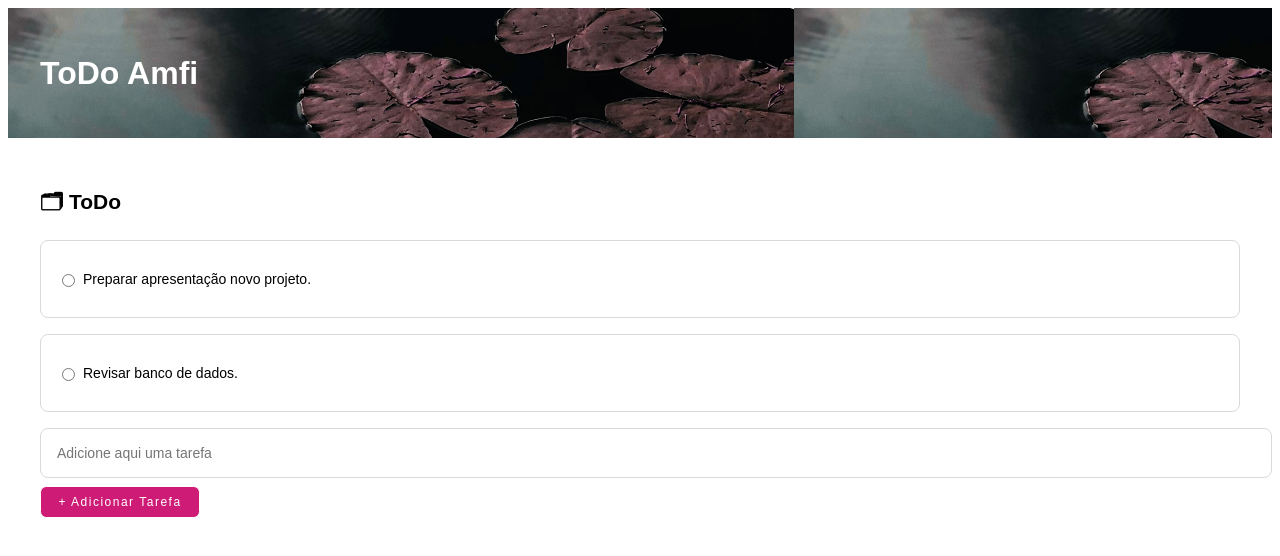
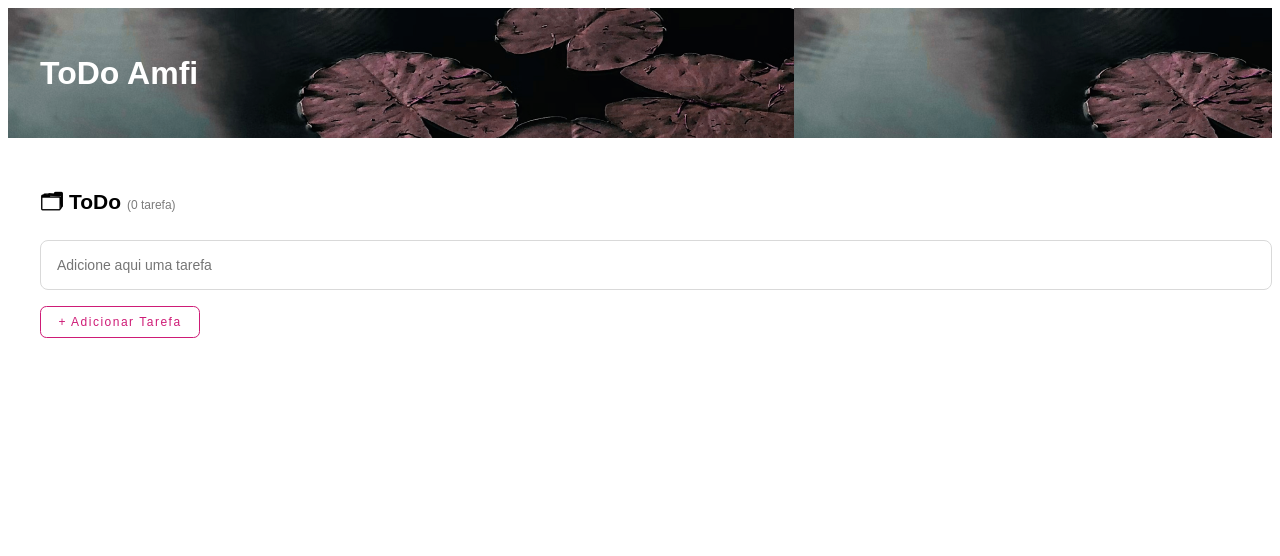
Before and after one commit to Juliana-CH/todo-amfi, a Next.js app: page / in a window 1280 px wide. Shown: the top 556 px of the page. Built offline with nearby package versions, Linux system fonts and the light colour scheme.

Commit message:
- Cleaning code. - Adding tasks counter.

```diff
--- a/app/page.js
+++ b/app/page.js
@@ -5,33 +5,25 @@ import Todo from '../src/components/Todo';
 import TodoForm from '../src/components/TodoForm';
 import styles from './page.module.css';
 
-const Context = createContext()
-
 export default function app() {
   const [toDos, setToDos] = useState([
+    /*{
+      id: 1,
+      text: 'Uma tarefa',
+      isCompleted: false,
+    }*/
+  ]); //Armazena lista de tarefas
 
-    {
-      id: 1,
-      text: "Preparar apresentação novo projeto.",
-      isCompleted: false,
-    },
-    {
-      id: 2,
-      text: "Revisar banco de dados.",
-      isCompleted: false,
-    },
-  ]);
+  const addToDo = (text) => { //Adicionar tarefa
 
-  const addToDo = (text) => { // Adicionar tarefa
-
-    const newToDos = [...toDos, {
-      id: Math.floor(Math.random() * 10000),
+    const newToDos = [...toDos, { //Recebe todos os meus arrays + os inputados, spread (...) serev para garantir que o original não será alterado.
+      id: Math.floor(Math.random() * 10000), //Para garantir que o id seja único
       text,
-      isCompleted: false
+      //isCompleted: false
     },
   ];
 
-    setToDos(newToDos)
+    setToDos(newToDos) //Adicionando as novas tarefas às já existentes
   };
 
   /*const delToDo = (id) => { //Função para deletar tarefa
@@ -60,7 +52,7 @@ export default function app() {
 
         <div className={styles.toDoListTitle}>
           <h2>
-            🗂 ToDo
+            🗂 ToDo <span className={styles.taskCounter}>{toDos.length > 1 ? ` (${toDos.length} tarefas)` : ` (${toDos.length} tarefa)`}</span>
           </h2>
         </div>
 
--- a/app/page.module.css
+++ b/app/page.module.css
@@ -50,8 +50,8 @@
   font-weight: var(--light);
   width: 100%;
   box-sizing: border-box;
+  margin-right: 4rem;
 }
-
 
 .toDoListText {
   border: none;
@@ -69,15 +69,14 @@
 .addToDoButton {
   height: 2rem;
   width: 10rem;
-  color: var(--third-color);
-  border: 1.5px solid var(--third-color);
-  background-color: var(--main-color);
+  color: var(--main-color);
+  border: 1.5px solid var(--main-color);
+  background-color: var(--third-color);
   border-radius: .4rem;
   font-size: var(--font-s);
   font-weight: var(--light);
   letter-spacing: 1.5px;
-  margin-top: .5rem;
-  margin-right: 2rem;
+  margin-top: 1rem;
   cursor: pointer;
 }
 
@@ -91,7 +90,13 @@
   font-size: var(--font-s);
   font-weight: var(--light);
   letter-spacing: 1.5px;
-  margin-top: .5rem;
+  margin-top: 1rem;
   margin-right: 2rem;
   cursor: pointer;
 }*/
+
+.taskCounter {
+  font-size: var(--font-s);
+  font-weight: var(--light);
+  color: #7c7c7c;
+}
--- a/src/components/TodoForm.jsx
+++ b/src/components/TodoForm.jsx
@@ -1,14 +1,14 @@
 import { useState } from 'react';
 import styles from '../../app/page.module.css';
 
-const TodoForm = ( {addToDo, delToDo }) => {
-    const [value, setValue] = useState ("");
+const TodoForm = ( {addToDo, /*delToDo*/ }) => {
+    const [value, setValue] = useState (""); //Atualização do estado do componente
 
-    const handleSubmit = (e) => {
+    const handleSubmit = (e) => { //Renderiza nova tarefa quando é enviada
         e.preventDefault();
-        if (!value) return;
-        addToDo (value);
-        setValue("");
+        if (!value) return; //Se value é vazia não executa adição da tarefa
+        addToDo (value); //Adiciona a tarefa
+        setValue(""); //Limpa o campo de adicionar, depois de usá-lo
     };
 
     return (
@@ -18,6 +18,7 @@ const TodoForm = ( {addToDo, delToDo }) => {
                 placeholder='Adicione aqui uma tarefa' maxLength={500}
                 value={value}
                 onChange={(e) => setValue(e.target.value)}/>
+                {/* Evento é acionado e atualiza o estado de 'value' para o que o usuário digitar*/}
 
                 <div className={styles.buttonContainer}>
                     <button type='submit' className={styles.addToDoButton}>
```
